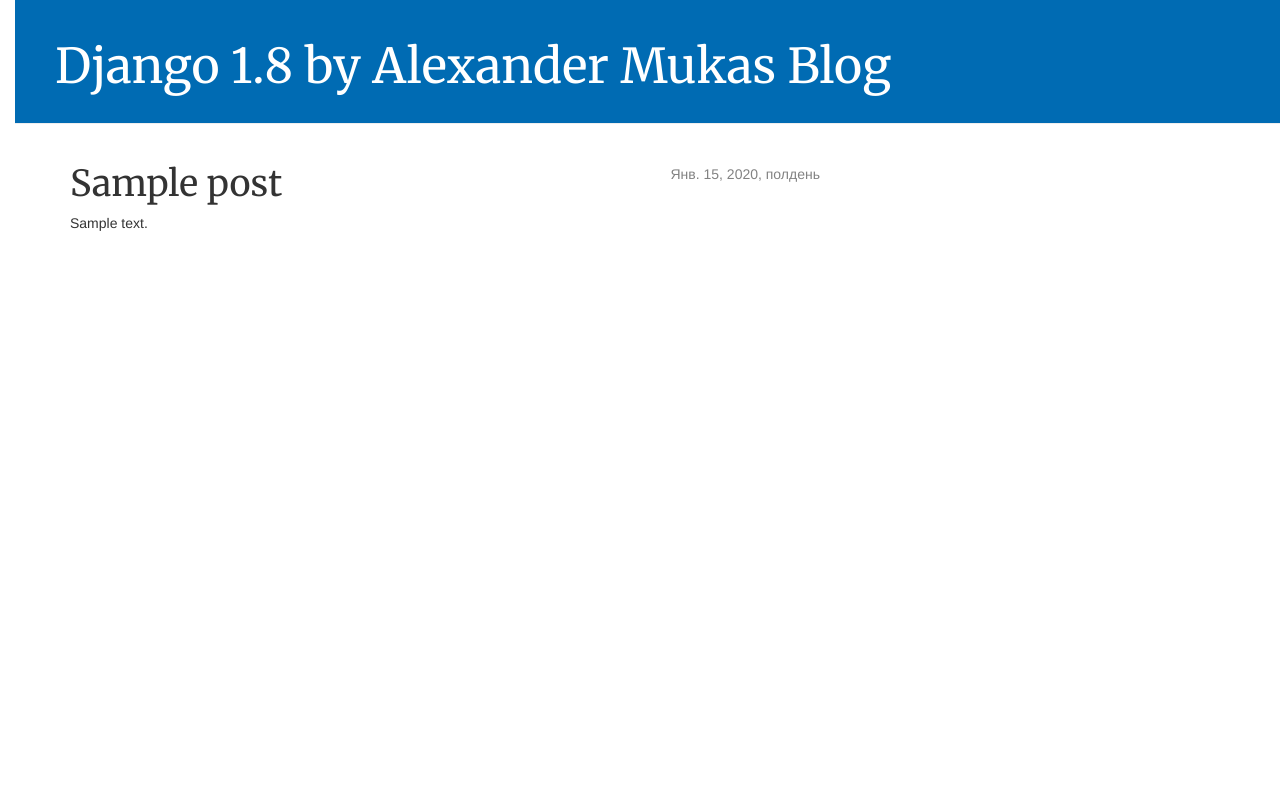
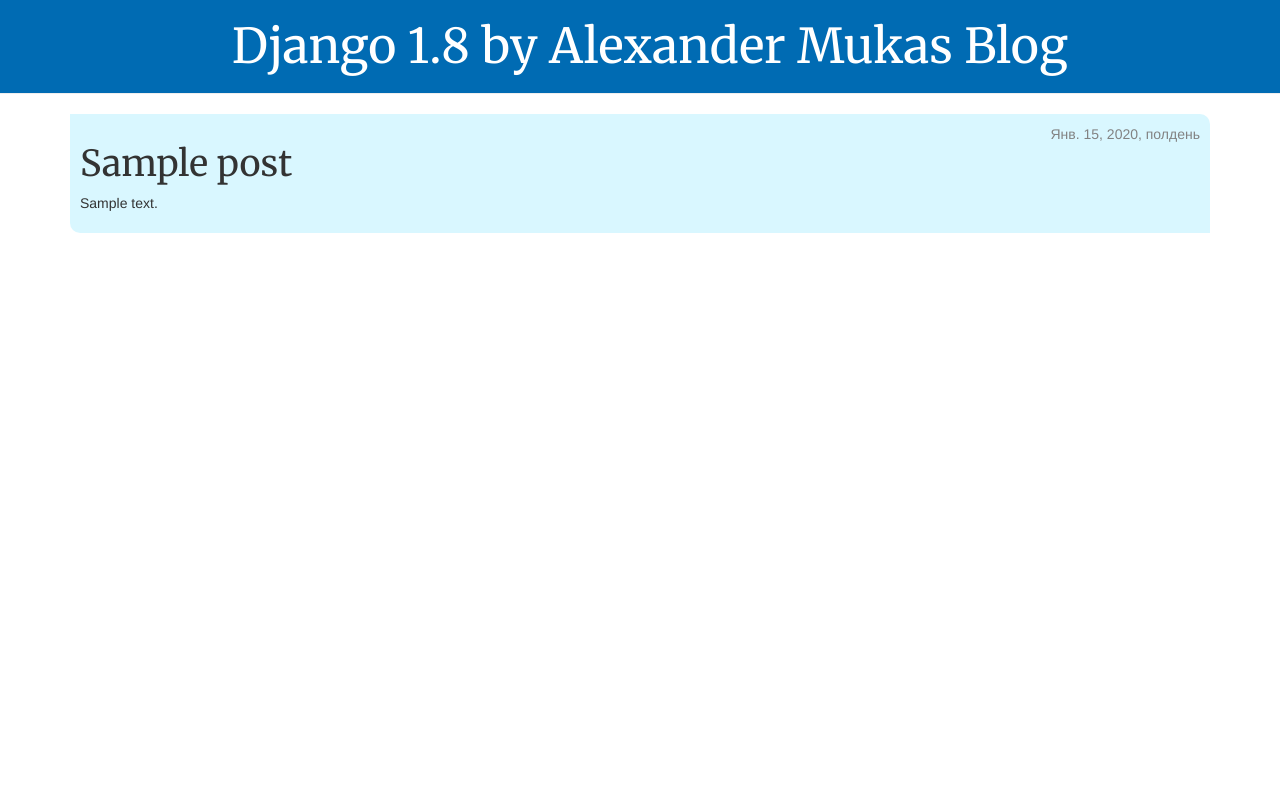
Before and after one commit to AlexanderMukas/my-first-blog, a Django app: page /post/1/ in a window 1280 px wide. Run offline with Django 3.2, Linux system fonts and the light colour scheme; tables that the repository leaves empty hold one stand-in row (values such as "Sample post"); some libraries are stand-ins or nearby versions.

Commit message:
Changed style of site.

```diff
--- a/blog/static/css/blog.css
+++ b/blog/static/css/blog.css
@@ -3,29 +3,49 @@
         font-family: 'Merriweather', serif;
     }
 body {
-        padding-left: 15px;
+        /*padding-left: 15px;*/
+
+        /*
+        background-image:url('{{ STATIC_URL }} img/bgfull.jpg');
+        background-repeat:no-repeat;
+		background-size:100%;
+		*/
     }
+
 
 .page-header {
         background-color: #006bb3;
         margin-top: 0;
         padding: 20px 20px 20px 40px;
+
+        text-align: center;
     }
 
 .page-header h1, .page-header h1 a, .page-header h1 a:visited, .page-header h1 a:active {
         color: #ffffff;
         font-size: 36pt;
         text-decoration: none;
+
+        margin: auto;
     }
 
 .content {
-    margin-left: 40px;
+    /*margin-left: 40px;*/
+    margin: auto;
 }
 
 h1, h2, h3, h4 {
     font-family: 'Merriweather', serif;
 }
 
+hr {
+	display: block;
+    height: 1px;
+    border: 0;
+    border-top: 1px solid #ccc;
+    margin: 1em 0;
+    padding: 0;
+}
 .date {
     float: right;
     color: #828282;
@@ -46,7 +66,15 @@
 }
 
 .post {
+
+	border-radius: 0 10px;
+
     margin-bottom: 70px;
+
+    background-color:rgba(179,240,255,0.5);
+    /*background-color: #e1e1ea;*/
+
+    padding: 10px 10px 10px 10px;
 }
 
 .post h1 a, .post h1 a:visited {
--- a/blog/templates/blog/base.html
+++ b/blog/templates/blog/base.html
@@ -22,14 +22,15 @@
         <body>
 
             <div class="page-header">
-        		<h1><a href="/">Django 1.8 by Alexander Mukas Blog</a></h1>
+        		<h1><a href="/" >Django 1.8 by Alexander Mukas Blog</a></h1>
     		</div>
 
     		<!--Переменную posts мы добавляли с blog/views.py -->
 
     		<div class="content container">
         		<div class="row">
-            		<div class="col-md-8">
+                    <!--<div class="col-md-8">-->
+            		<div class="col-md-12">
 
 
                         <!--
--- a/blog/templates/blog/post_list.html
+++ b/blog/templates/blog/post_list.html
@@ -3,9 +3,10 @@
 
 {% block content %}
 	{% for post in posts %}
-		<div class="post">
+		<div class="post pagination-centered">
 			<div class="date" id="datetimepicker1">
 				{{ post.published_date }}
+				<hr>
 			</div>
 			<h1><a href="{% url 'post_detail' pk=post.pk %}">{{ post.title }}</a></h1>
 			<p>{{ post.text|linebreaks }}</p>
```
Also changed, not shown: blog/static/img/bgfull.jpg (added).
